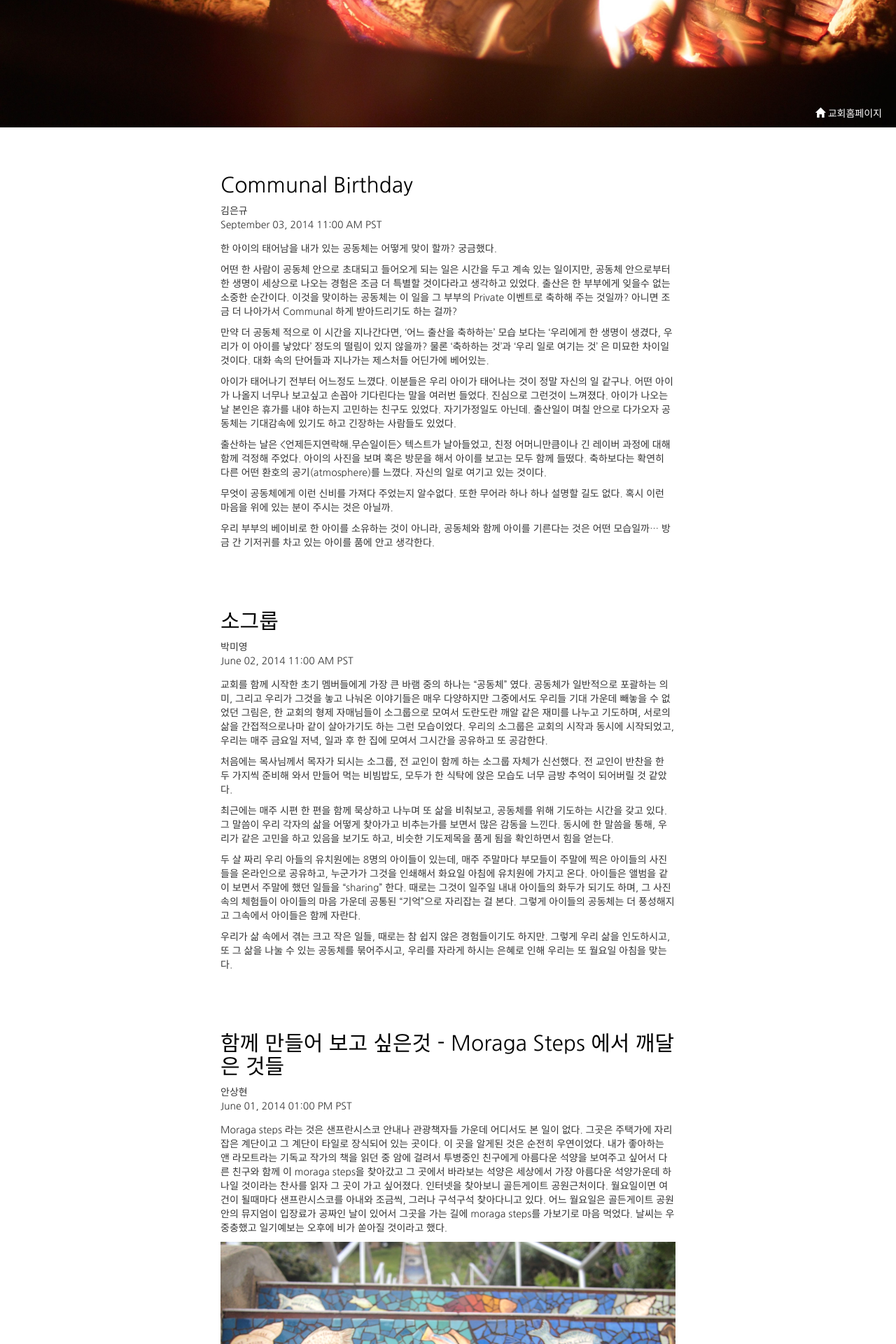
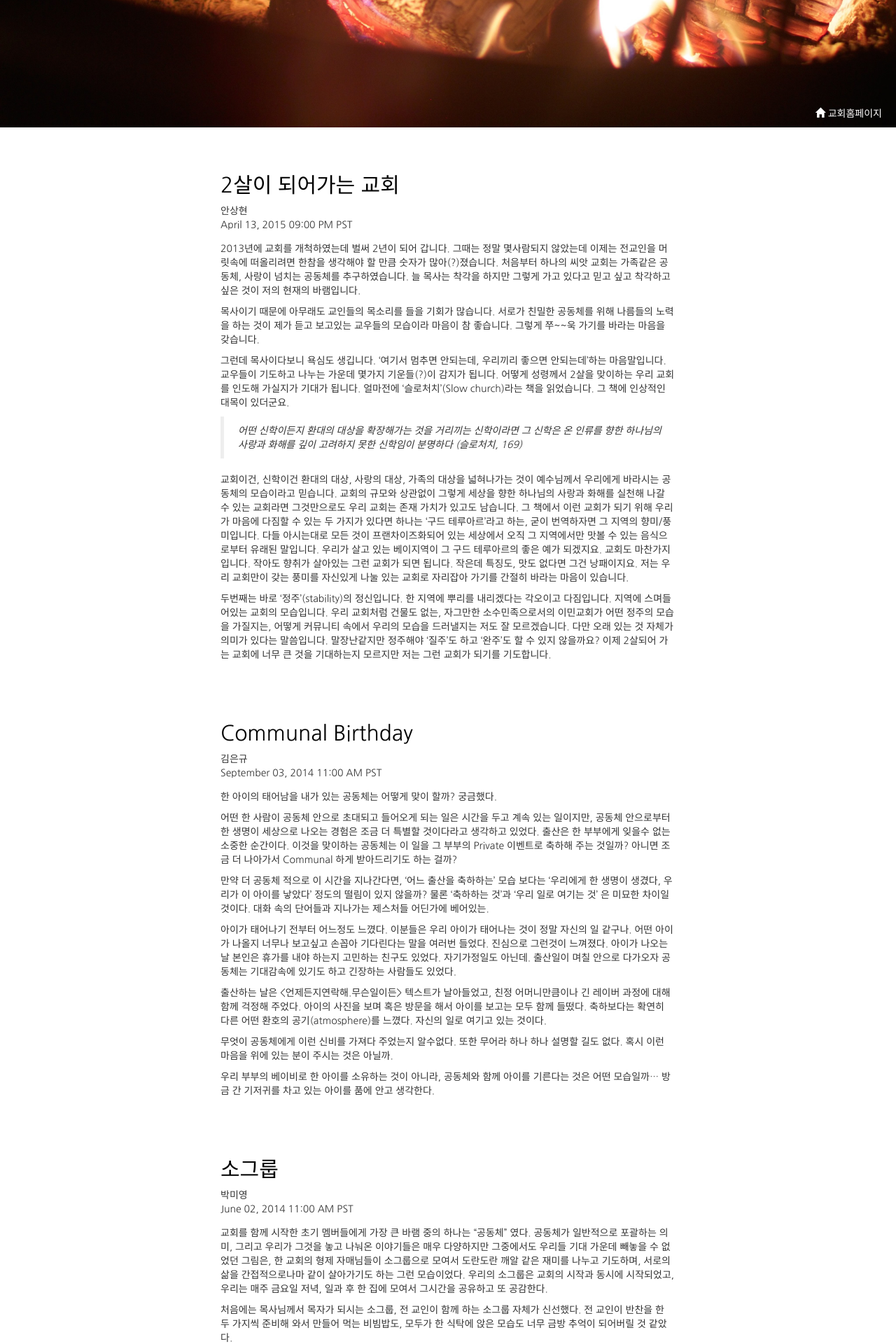
Before and after one commit to hanaseed/hanahome, a Jekyll site: the page built from blog/index.html, in a window 1280 px wide. Shown: the part 428-2348 px from the top of the page at 70% size. Built offline with Jekyll 4.4.1, drawn with Linux system fonts in a browser that asks for light colours; nearby versions of some CDN libraries; Markdown is read by kramdown in place of the engine named in the settings; the list of posts is cut into pages by our own code; comment, search, counter and statistics services are not loaded.

Commit message:
Added a blog post

```diff
--- /dev/null
+++ b/_posts/2015-04-13-two-years.markdown
@@ -0,0 +1,17 @@
+---
+layout: post
+title: "2살이 되어가는 교회"
+author: 안상현
+date: 2015-04-13 20:00:00 PST
+---
+2013년에 교회를 개척하였는데 벌써 2년이 되어 갑니다. 그때는 정말 몇사람되지 않았는데 이제는 전교인을 머릿속에 떠올리려면 한참을 생각해야 할 만큼 숫자가 많아(?)졌습니다. 처음부터 하나의 씨앗 교회는 가족같은 공동체, 사랑이 넘치는 공동체를 추구하였습니다. 늘 목사는 착각을 하지만 그렇게 가고 있다고 믿고 싶고 착각하고 싶은 것이 저의 현재의 바램입니다.
+
+목사이기 때문에 아무래도 교인들의 목소리를 들을 기회가 많습니다. 서로가 친밀한 공동체를 위해 나름들의 노력을 하는 것이 제가 듣고 보고있는 교우들의 모습이라 마음이 참 좋습니다. 그렇게 쭈~~욱 가기를 바라는 마음을 갖습니다.
+
+그런데 목사이다보니 욕심도 생깁니다. ‘여기서 멈추면 안되는데, 우리끼리 좋으면 안되는데’하는 마음말입니다. 교우들이 기도하고 나누는 가운데 몇가지 기운들(?)이 감지가 됩니다. 어떻게 성령께서 2살을 맞이하는 우리 교회를 인도해 가실지가 기대가 됩니다. 얼마전에 ‘슬로처치’(Slow church)라는 책을 읽었습니다. 그 책에 인상적인 대목이 있더군요.
+
+> 어떤 신학이든지 환대의 대상을 확장해가는 것을 거리끼는 신학이라면 그 신학은 온 인류를 향한 하나님의 사랑과 화해를 깊이 고려하지 못한 신학임이 분명하다 (슬로처치, 169)
+
+교회이건, 신학이건 환대의 대상, 사랑의 대상, 가족의 대상을 넓혀나가는 것이 예수님께서 우리에게 바라시는 공동체의 모습이라고 믿습니다. 교회의 규모와 상관없이 그렇게 세상을 향한 하나님의 사랑과 화해를 실천해 나갈 수 있는 교회라면 그것만으로도 우리 교회는 존재 가치가 있고도 남습니다. 그 책에서 이런 교회가 되기 위해 우리가 마음에 다짐할 수 있는 두 가지가 있다면 하나는 ‘구드 테루아르’라고 하는, 굳이 번역하자면 그 지역의 향미/풍미입니다. 다들 아시는대로 모든 것이 프랜차이즈화되어 있는 세상에서 오직 그 지역에서만 맛볼 수 있는 음식으로부터 유래된 말입니다. 우리가 살고 있는 베이지역이 그 구드 테루아르의 좋은 예가 되겠지요. 교회도 마찬가지입니다. 작아도 향취가 살아있는 그런 교회가 되면 됩니다. 작은데 특징도, 맛도 없다면 그건 낭패이지요. 저는 우리 교회만이 갖는 풍미를 자신있게 나눌 있는 교회로 자리잡아 가기를 간절히 바라는 마음이 있습니다.
+
+두번째는 바로 ‘정주’(stability)의 정신입니다. 한 지역에 뿌리를 내리겠다는 각오이고 다짐입니다. 지역에 스며들어있는 교회의 모습입니다. 우리 교회처럼 건물도 없는, 자그만한 소수민족으로서의 이민교회가 어떤 정주의 모습을 가질지는, 어떻게 커뮤니티 속에서 우리의 모습을 드러낼지는 저도 잘 모르겠습니다. 다만 오래 있는 것 자체가 의미가 있다는 말씀입니다. 말장난같지만 정주해야 ‘질주’도 하고 ‘완주’도 할 수 있지 않을까요? 이제 2살되어 가는 교회에 너무 큰 것을 기대하는지 모르지만 저는 그런 교회가 되기를 기도합니다.
--- a/css/blog.css
+++ b/css/blog.css
@@ -60,6 +60,12 @@ h2 a {
 .movement span {
   color: #257;
 }
+
+blockquote {
+  font-size:1.0em;
+  font-style:italic;
+}
+
 @media only screen and (min-device-width: 320px) and (max-device-width: 480px) {
   body {
     margin: 0px;
```
